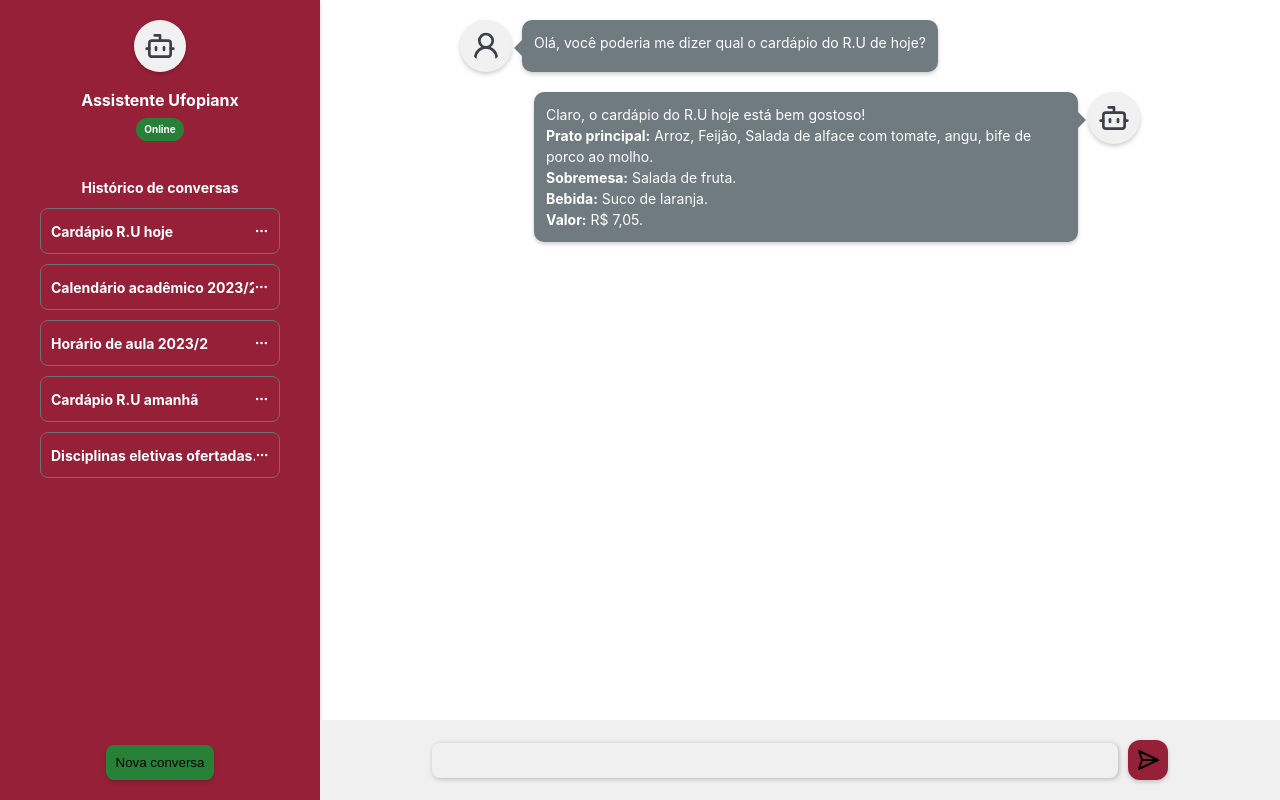
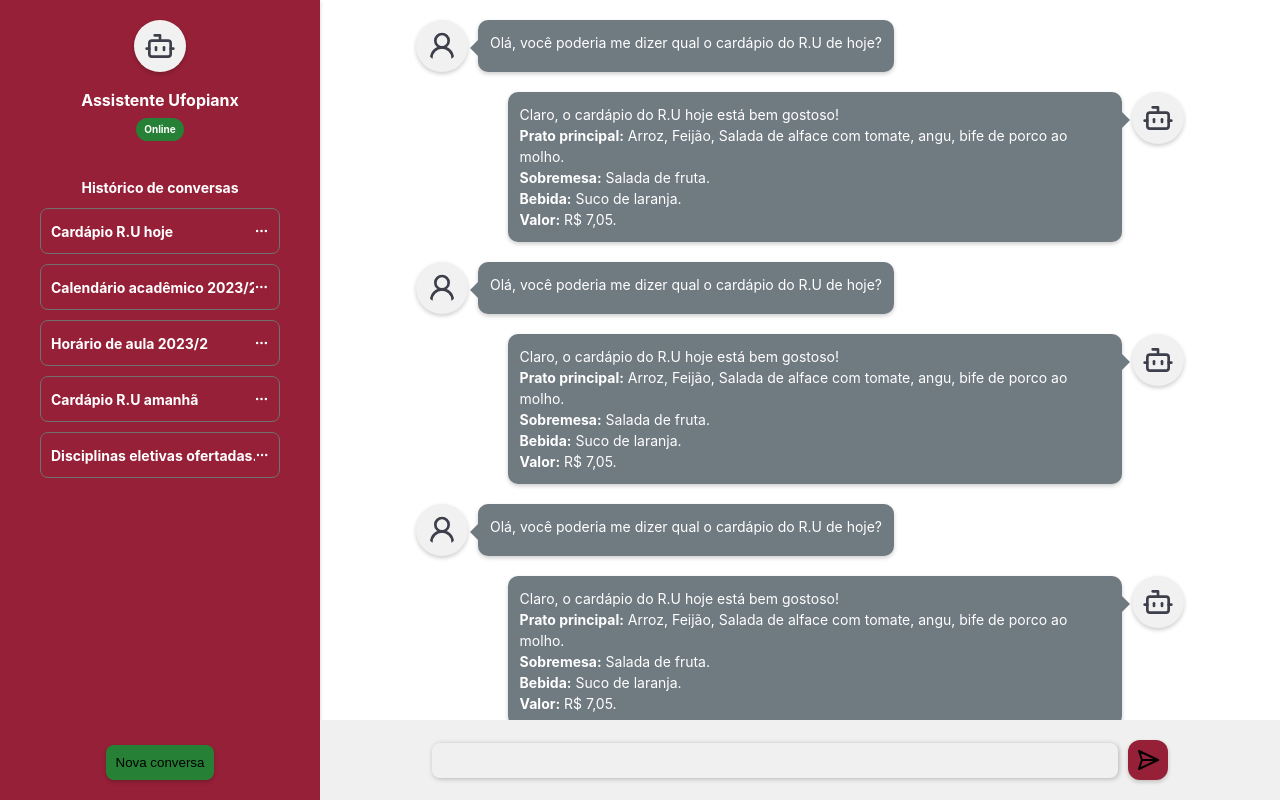
Before and after one commit to mateus-hamade/chatbot-ufop, a React (Vite) app: page / in a window 1280 px wide. Built offline with nearby package versions, Linux system fonts and the light colour scheme.

Commit message:
Update Main.jsx and related CSS files

```diff
--- a/src/components/main/Main.jsx
+++ b/src/components/main/Main.jsx
@@ -18,6 +18,42 @@ const Main = () => {
                <strong>Bebida:</strong> Suco de laranja. <br />
                <strong>Valor:</strong> R$ 7,05. </p>
          </div>
+         <div className="user-container">
+               <User2 className="icon"/>
+               <p className="user-message">Olá, você poderia me dizer qual o cardápio do R.U de hoje?</p>
+         </div>
+         <div className="bot-container">
+               <Bot className="icon"/>
+               <p className="bot-message">Claro, o cardápio do R.U hoje está bem gostoso! <br />
+               <strong>Prato principal:</strong> Arroz, Feijão, Salada de alface com tomate, angu, bife de porco ao molho. <br />
+               <strong>Sobremesa:</strong> Salada de fruta. <br />
+               <strong>Bebida:</strong> Suco de laranja. <br />
+               <strong>Valor:</strong> R$ 7,05. </p>
+         </div>
+         <div className="user-container">
+               <User2 className="icon"/>
+               <p className="user-message">Olá, você poderia me dizer qual o cardápio do R.U de hoje?</p>
+         </div>
+         <div className="bot-container">
+               <Bot className="icon"/>
+               <p className="bot-message">Claro, o cardápio do R.U hoje está bem gostoso! <br />
+               <strong>Prato principal:</strong> Arroz, Feijão, Salada de alface com tomate, angu, bife de porco ao molho. <br />
+               <strong>Sobremesa:</strong> Salada de fruta. <br />
+               <strong>Bebida:</strong> Suco de laranja. <br />
+               <strong>Valor:</strong> R$ 7,05. </p>
+         </div>
+         <div className="user-container">
+               <User2 className="icon"/>
+               <p className="user-message">Olá, você poderia me dizer qual o cardápio do R.U de hoje?</p>
+         </div>
+         <div className="bot-container">
+               <Bot className="icon"/>
+               <p className="bot-message">Claro, o cardápio do R.U hoje está bem gostoso! <br />
+               <strong>Prato principal:</strong> Arroz, Feijão, Salada de alface com tomate, angu, bife de porco ao molho. <br />
+               <strong>Sobremesa:</strong> Salada de fruta. <br />
+               <strong>Bebida:</strong> Suco de laranja. <br />
+               <strong>Valor:</strong> R$ 7,05. </p>
+         </div>
       </main>
    );
 };
--- a/src/components/main/main.css
+++ b/src/components/main/main.css
@@ -26,7 +26,9 @@ main {
         padding: 20px;
         font-size: 14px;
 
-        width: 75%;
+        width: 100%;
+        padding-left: 10%;
+        padding-right: 10%;
     }
 }
 
@@ -115,3 +117,30 @@ main {
         height: 52px;
     }
 }
+
+@media screen and (min-width: 769px) {
+    ::-webkit-scrollbar {
+        width: 8px;
+    }
+
+    ::-webkit-scrollbar-thumb {
+        background-color: #5f5f5f25;
+        border-radius: 6px;
+    }
+
+    ::-webkit-scrollbar-thumb:hover {
+        background-color: #5f5f5f65;
+    }
+
+    ::-webkit-scrollbar-track {
+        background: #f1f1f1;
+    }
+
+    ::-webkit-scrollbar-track-piece {
+        background-color: #f1f1f1;
+    }
+
+    ::-webkit-scrollbar-corner {
+        background: #f1f1f1;
+    }
+}
--- a/src/pages/Home.css
+++ b/src/pages/Home.css
@@ -4,6 +4,8 @@
     height: 100vh;
     width: 100%;
     color: white;
+
+    overflow: hidden;
 }
 .container > div {
     flex: 1;
```
